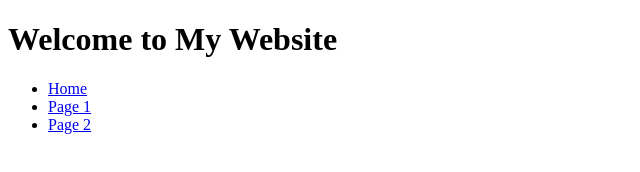
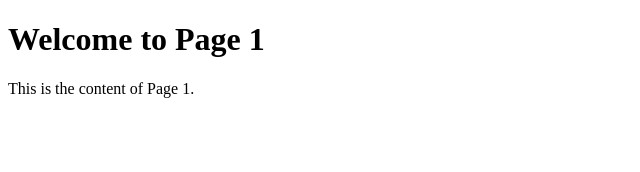
Before and after one commit to davidsposito/davidsposito.github.io, a plain HTML site: page index.html in a window 1280 px wide. Shown: the whole page, without its empty margins (0-640 px from the left). Drawn offline with Linux system fonts and the light colour scheme.

Commit message:
Update index.html

```diff
--- a/index.html
+++ b/index.html
@@ -1,21 +1,16 @@
 <!DOCTYPE html>
 <html lang="en">
 <head>
-    <!-- ... (head content) ... -->
+    <meta charset="UTF-8">
+    <meta name="viewport" content="width=device-width, initial-scale=1.0">
+    <title>Page 1</title>
 </head>
 <body>
     <header>
-        <h1>Welcome to My Website</h1>
+        <h1>Welcome to Page 1</h1>
     </header>
-    <nav>
-        <ul>
-            <li><a href="index.html">Home</a></li>
-            <li><a href="page1.html">Page 1</a></li>
-            <li><a href="page2.html">Page 2</a></li>
-        </ul>
-    </nav>
     <main>
-        <!-- Content of your landing page goes here -->
+        <p>This is the content of Page 1.</p>
     </main>
 </body>
 </html>
```
